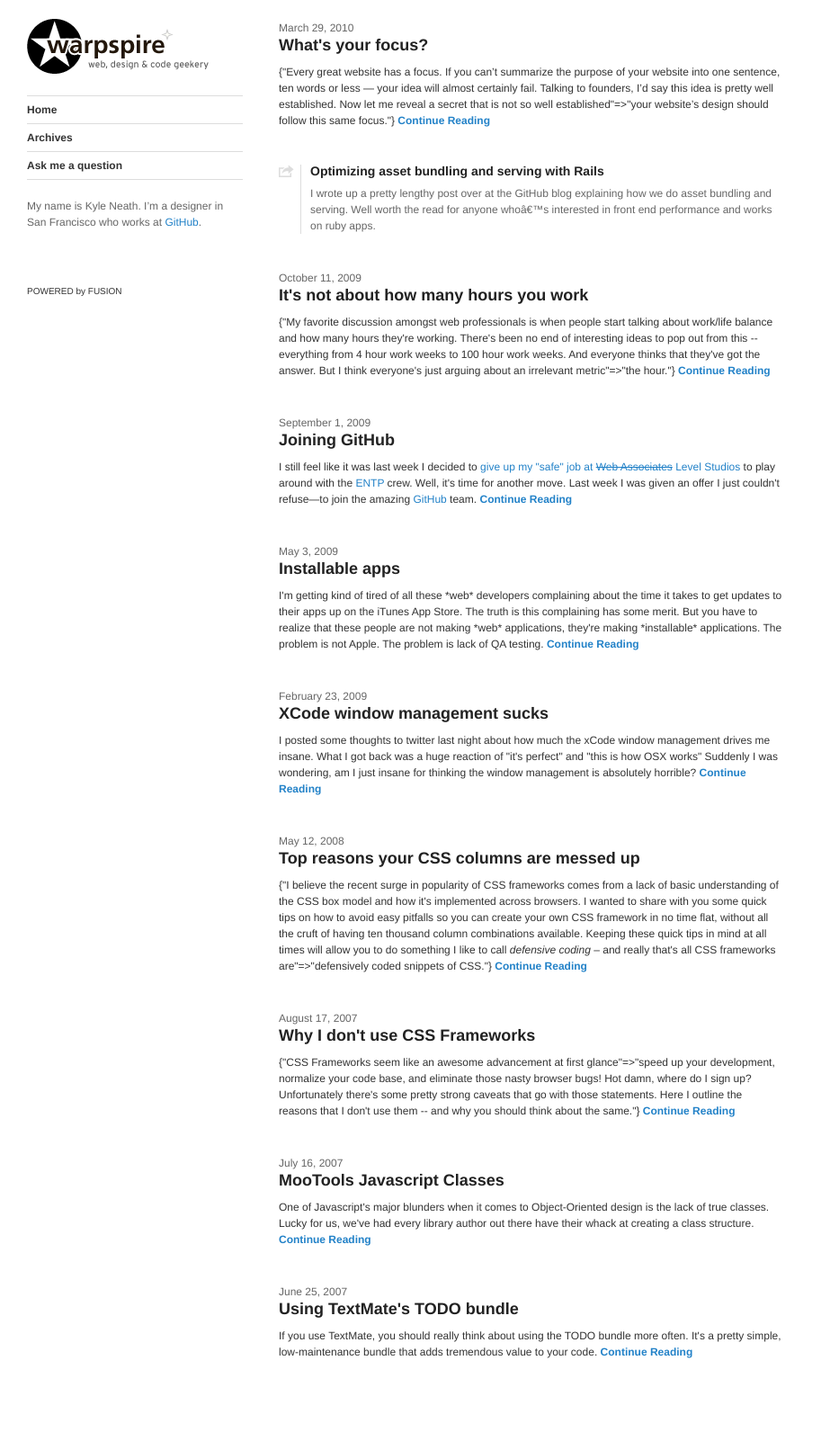
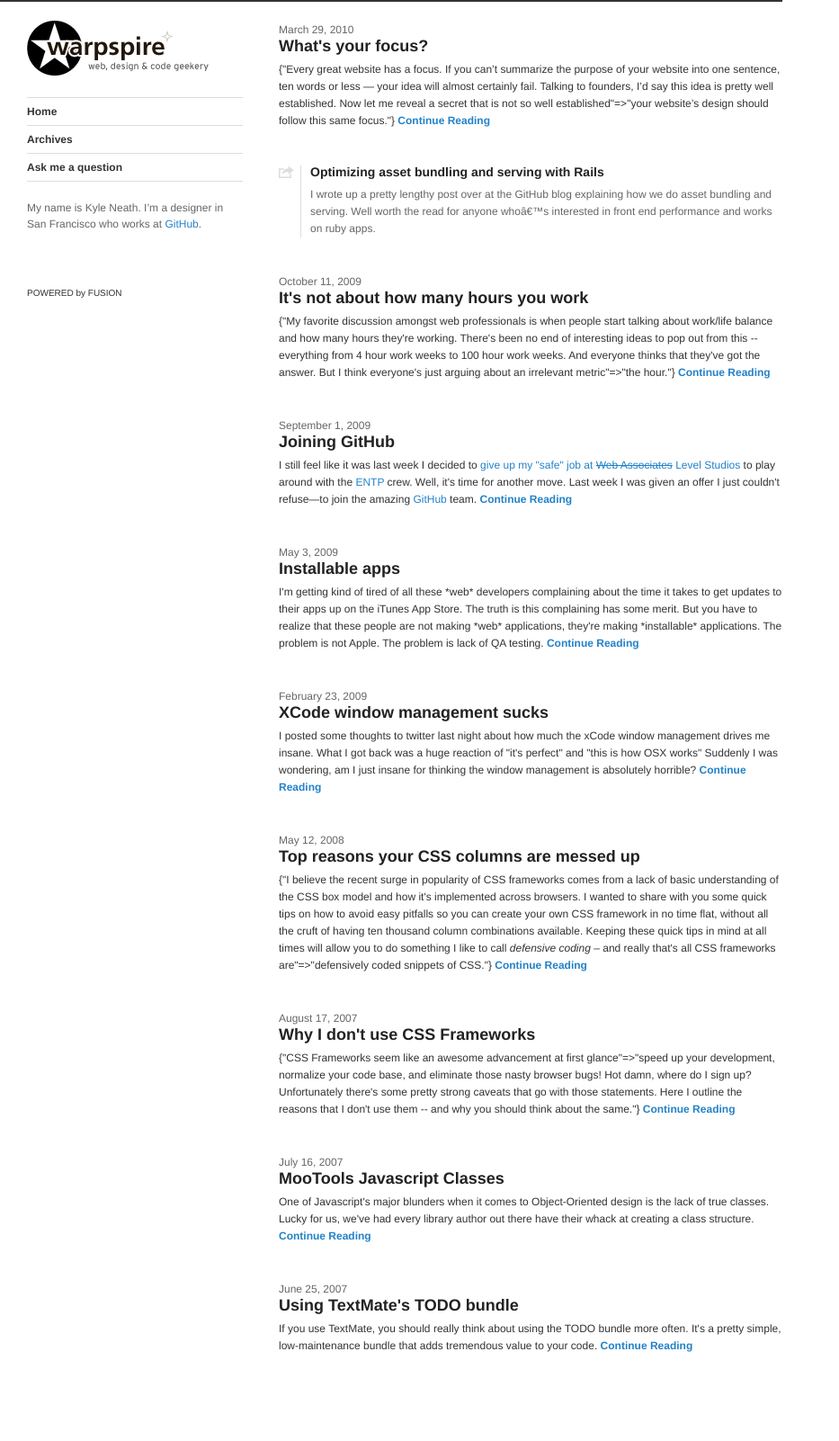
Before and after one commit to kneath/kneath.github.com, a Jekyll site: the page built from index.html, in a window 1280 px wide. Shown: the whole page at 90% size, without its empty margins (0-933 px from the left). Built offline with Jekyll 4.4.1, drawn with Linux system fonts in a browser that asks for light colours; Markdown is read by kramdown in place of the engine named in the settings.

Commit message:
Why was my css soooo busted

```diff
--- a/css/base.css
+++ b/css/base.css
@@ -36,6 +36,7 @@ body{
   font-family: Helvetica, Arial, sans-serif;
   font-size:12px;
   -webkit-font-smoothing:antialiased;
+  background:#fff;
 }
 
 a{
@@ -51,13 +52,17 @@ a:hover{
 
 .sidebar{
   float:left;
-  margin:0 40px 0 30px;
+  padding:0 40px 0 30px;
   width:240px;
 }
 .main{
   float:left;
   padding-bottom:50px;
   width:560px;
+}
+
+.sidebar, .main{
+  border-top:2px solid #333;
 }
 
 /* @end */
@@ -131,7 +136,7 @@ ul.nav li a:hover{
 }
 
 .listing .post p.date{
-  margin:0 0 -3px 0;
+  margin:0 0 -1px 0;
 }
 
 .listing .post h2{
@@ -181,12 +186,12 @@ ul.nav li a:hover{
 
 .main{
   color:#333;
-  line-height:1.5;
+  line-height:19px;
 }
 
 .main p.date{
   color:#666;
-  margin:20px 0 -22px 0;
+  margin:20px 0 -20px 0;
 }
 
 h1{
@@ -196,16 +201,16 @@ h1{
 }
 
 h2{
-  margin:1em 0 -0.5em 0;
+  margin:2.0em 0 -0.5em 0;
   font-size:1em;
   color:#000;
   border-bottom:1px dotted #BBB;
 }
 
 h3{
-  margin:12px 0 -15px 0;
+  margin:15px 0 -10px 0;
   font-size:12px;
-  color:#000;
+  color:#333;
 }
 h3 a, h3 a:visited{ color:#000; }
 h3 a:hover{ color:#000; border:none; }
```
